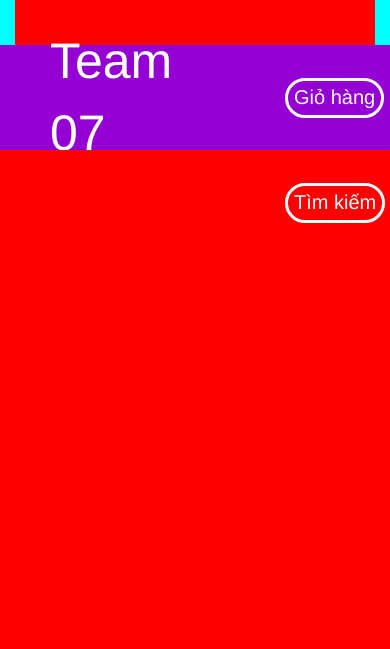
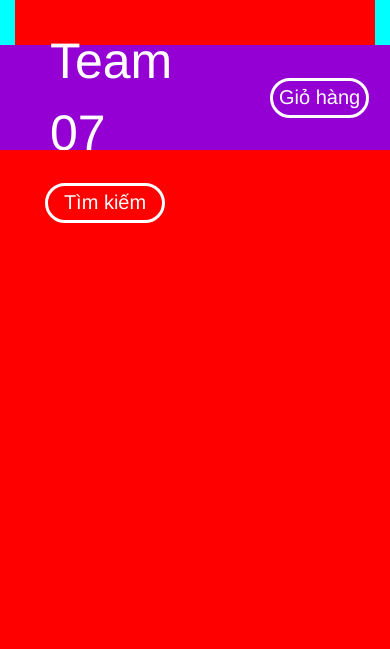
Before and after one commit to duc1607/projectGame, a PHP site: page /index2.php in a window 390 px wide. Shown: the top 649 px of the page. Run offline with PHP 8.4, Linux system fonts and the light colour scheme.

Commit message:
Test change from other

```diff
--- a/index2.php
+++ b/index2.php
@@ -40,7 +40,6 @@
 </head>
 <body>
 	<?php
-
 		include 'connectDB.php';
 		mysqli_set_charset($con,'utf8');
 		if(isset($_SESSION['cartItem']));
@@ -71,7 +70,7 @@
 				<span style="font-size: 50px; color: white; margin-left: 20px">Team 07</span>
 			</div>
 		</div>
-		<div class="col-md-4 col-xs-4">
+		<div class="col-md-4 col-sm-4">
 			<div class="col-md-6 text-center" style="height: 105px;display: flex; align-items: center;">
 				<input type="button" id="cartButton" value="Giỏ hàng">
 			</div>
```
